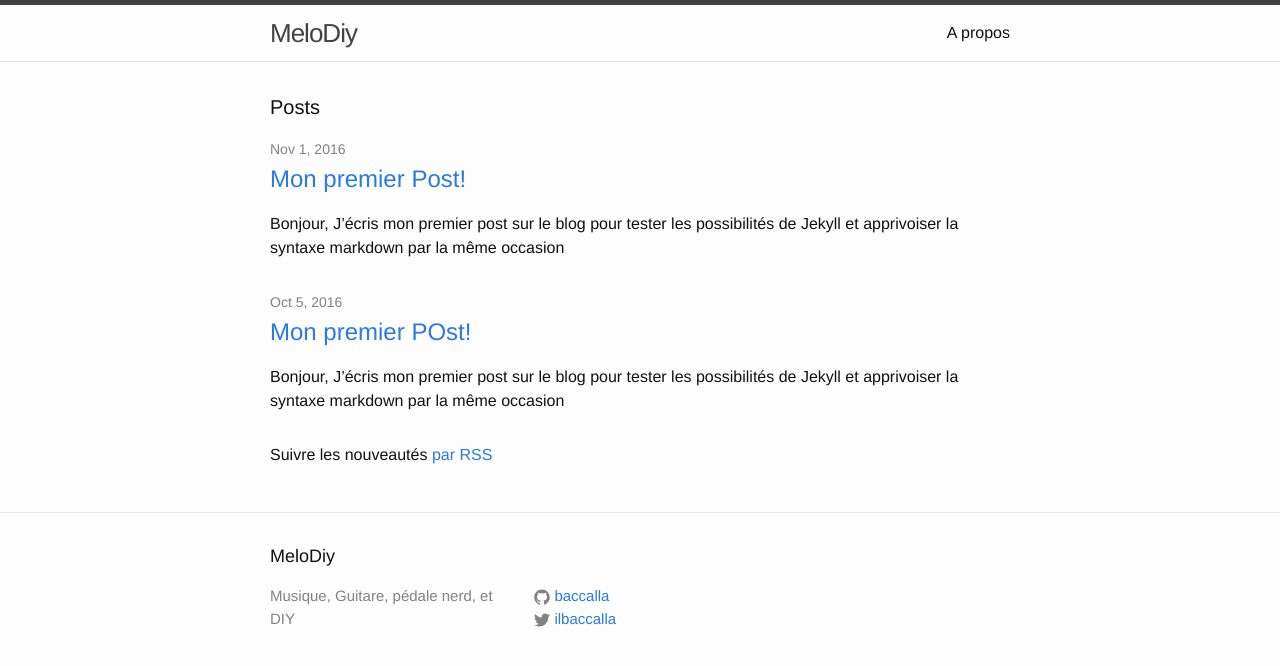
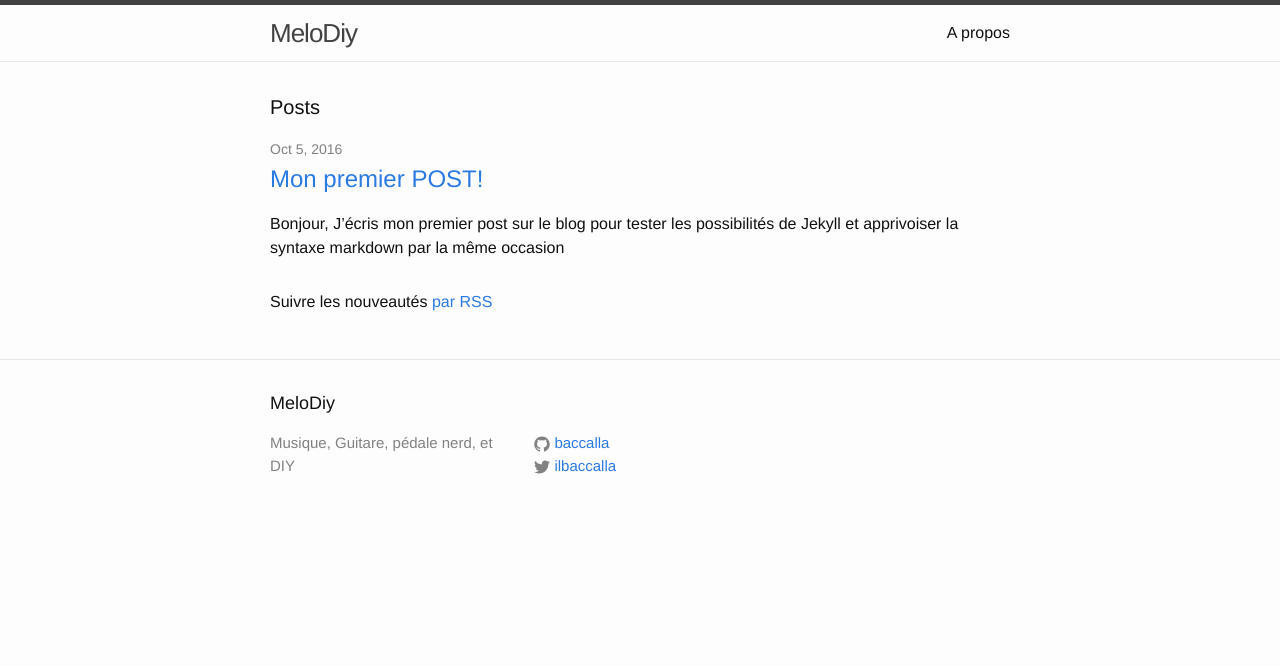
Before and after one commit to baccalla/melodiy, a Jekyll site: the page built from index.html, in a window 1280 px wide. Shown: the top 666 px of the page. Built offline with Jekyll 4.4.1, drawn with Linux system fonts in a browser that asks for light colours.

Commit message:
clean
clean

```diff
--- a/_includes/youtube.html
+++ b/_includes/youtube.html
@@ -1,3 +1,3 @@
-<div class="spacing youtube">
+<div class="spacing youtube" align="center">
   <iframe width="560" height="315" src="https://www.youtube.com/embed/{{ include.youtube_id }}" frameborder="0" allowfullscreen></iframe>
 </div>
--- a/_posts/2016-11-11-premier-post-hh.markdown
+++ /dev/null
@@ -1,27 +0,0 @@
----
-layout: post
-title:  "Mon premier POst!"
-date: 2016-10-05 09:52:00
-categories: post
----
-Bonjour,
-J'écris mon premier post sur le blog pour tester les possibilités de Jekyll et apprivoiser la syntaxe markdown par la même occasion
-
-Allons y, les basiques:
-Texte en **Gras**
-Texte en Italique *Italique*
-
-On essaie un lien vers une chaine youtube qui présente de manière fort sympatiques des pédales de guitares [That Pedal Show][That Pedal Show]
-Tentons une image ![Dusemberg]:(http://www.laguitare.com/images/duesenberg_2.jpg)
-
-Il parrait que pour envoyer le post, il suffit de faire un *Jekyll serve*, on va tester cela
-
-J'essaie d'inclure une video youtube
-{% include youtube.html youtube_id="ADKF4D-TqLE" %}
-
-Essayons des images :
-![Dusemberg](https://www.leihinstrumente.com/Guitars/Electric-Guitars/Duesenberg-Starplayer-TV-Blue-Sparkle.html)
-
-
-
-[That Pedal Show]:https://www.youtube.com/channel/UCnUXq8mGmoHt0e6ItuTs10w
--- /dev/null
+++ b/_posts/2016-11-11-premier-post.markdown
@@ -0,0 +1,36 @@
+---
+layout: post
+title:  "Mon premier POST!"
+date: 2016-10-05 09:52:00
+categories: post
+---
+Bonjour,
+J'écris mon premier post sur le blog pour tester les possibilités de Jekyll et apprivoiser la syntaxe markdown par la même occasion
+
+Allons y, les basiques:
+Texte en **Gras**
+Texte en Italique *Italique*
+
+On essaie un lien vers une chaine youtube qui présente de manière fort sympatiques des pédales de guitare :
+{% include youtube.html youtube_id="FCnhVUCdV8Y" %}
+
+----
+
+Tentons une image de magnifique Dusemberg:
+
+![Dusemberg](http://www.laguitare.com/images/duesenberg_2.jpg)
+
+Il parrait que pour envoyer le post, il suffit de faire un *Jekyll serve*, on va tester cela
+Non ce n'est pas cela, donc 4 espaces pour une blockote
+
+    Jekyll Serve
+
+une citation avec > :
+
+> Le yukulélé est à la guitare ce que le string est au caleçon." [Thomas Fersen]
+
+Vous voulez faire des tableaux
+
+| Orange | Rouge | Bleu |
+| ------------ | :----------: | ---------: |
+| Avion | 1 | 2 |
--- a/_posts/2016-11-18-Test.markdown
+++ /dev/null
@@ -1,15 +0,0 @@
----
-layout: post
-title:  "Mon premier Post!"
-date:   2016-11-01 09:52:00
-categories: post
----
-Bonjour,
-J'écris mon premier post sur le blog pour tester les possibilités de Jekyll et apprivoiser la syntaxe markdown par la même occasion
-
-Allons y, les basiques:
-	Texte en **Gras**
-	Texte en Italique *Italique*
-
-On essaie un lien vers une chaine youtube qui présente de manière fort sympatiques des pédales de guitares [That Pedal Show][That Pedal Show]
-Tentons une image
```
